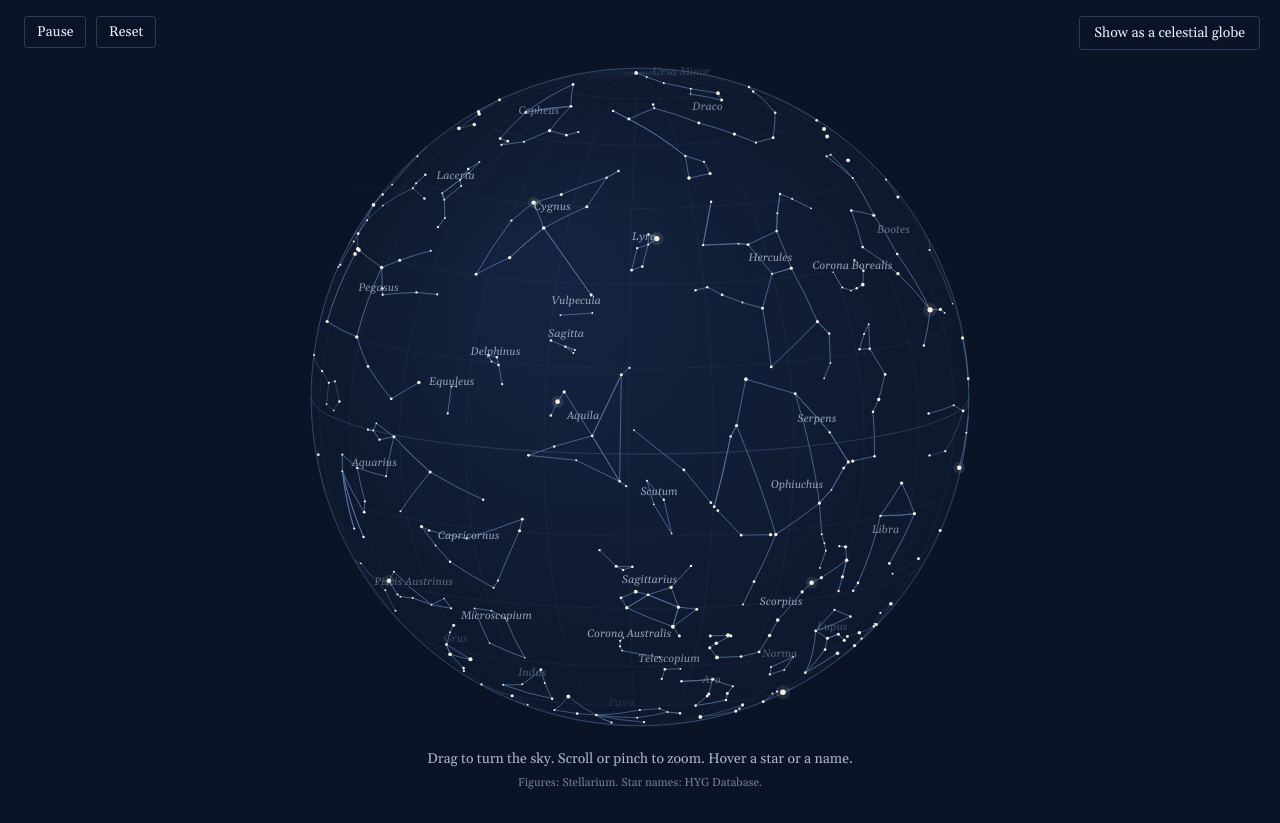
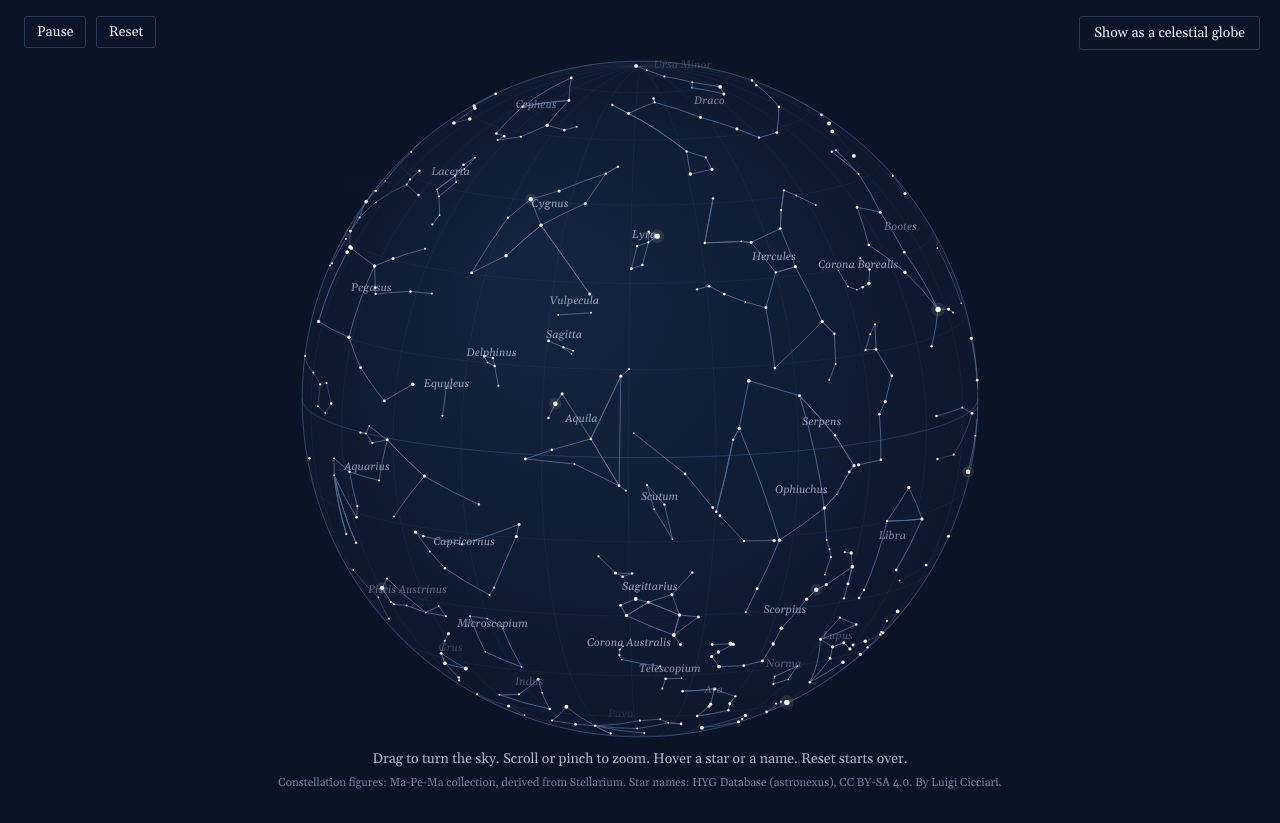
Before and after one commit to LuigiCicciari/constellation-globe, a plain HTML site: page index.html in a window 1280 px wide. Drawn offline with nearby package versions, Linux system fonts and the light colour scheme; animation ran at ten frames a second.

Commit message:
Add files via upload

```diff
--- a/index.html
+++ b/index.html
@@ -30,17 +30,19 @@
   .spin:hover{border-color:var(--line)}
   .spin:focus-visible{outline:2px solid var(--gold);outline-offset:2px}
   #reset{left:96px}
+  body.embed .credit{display:none}
+  body.embed .hint{bottom:10px}
   .credit{position:absolute;left:0;right:0;bottom:10px;text-align:center;font-size:11.5px;color:#6F7E99;margin:0;pointer-events:none}
-  @media (max-width:760px){.hint{font-size:12.5px}.toggle{right:14px}.where{left:14px;right:14px;top:58px;font-size:12.5px;white-space:normal}}
+  @media (max-width:760px){.hint{font-size:12.5px;bottom:48px}.credit{font-size:10.5px;padding:0 12px}body.embed .hint{bottom:10px}.toggle{right:14px}.where{left:14px;right:14px;top:58px;font-size:12.5px;white-space:normal}}
 </style>
 </head>
 <body>
 <canvas id="sky" role="img" aria-label="An interactive celestial globe showing the 88 constellations. Drag to turn it; hover a star or a constellation name for details."></canvas>
-<p class="hint">Drag to turn the sky. Scroll or pinch to zoom. Hover a star or a name.</p>
+<p class="hint">Drag to turn the sky. Scroll or pinch to zoom. Hover a star or a name. Reset starts over.</p>
 <button class="toggle" id="view" type="button" aria-pressed="false">Show as a celestial globe</button>
 <button class="spin" id="spin" type="button" aria-pressed="true">Pause</button>
 <button class="spin" id="reset" type="button" title="Clear the highlighted constellation and return to the starting view">Reset</button>
-<p class="credit">Figures: Stellarium. Star names: HYG Database.</p>
+<p class="credit">Constellation figures: Ma-Pe-Ma collection, derived from Stellarium. Star names: HYG Database (astronexus), CC BY-SA 4.0. By Luigi Cicciari.</p>
 <p class="where" id="where" hidden></p>
 <div class="card" id="card" role="status" aria-live="polite"></div>
 <script>
@@ -55,7 +57,9 @@ const monthQ=Q.has('month')&&!isNaN(parseInt(Q.get('month'),10))?MONTHS[(parseIn
 const latTxt=latQ===null?'':`${Math.abs(latQ).toFixed(1).replace(/\.0$/,'')}° ${latQ>=0?'N':'S'}`;
 const placeQ=(Q.get('place')||'').trim().slice(0,40)||null;
 const placeTxt=placeQ||latTxt;
-const TOP=58, BOT=64;   // room for the top buttons and the two bottom lines
+const EMBED=Q.get('embed')==='1';   // inside Tableau: the dashboard footer carries the credits
+if(EMBED) document.body.classList.add('embed');
+const TOP=56, BOT=EMBED?34:58;   // room for the top buttons and the bottom line(s)
 const whereEl=document.getElementById('where');
 let CY=0;
 let W=0,H=0,R=0,dpr=1, zoomK=1, fromEarth=true, rot=[-80,-10,0], spinning=!reduce&&!focusAb, hoverAb=null;
@@ -73,7 +77,7 @@ function size(){
   dpr=window.devicePixelRatio||1; W=canvas.clientWidth; H=canvas.clientHeight;
   canvas.width=W*dpr; canvas.height=H*dpr; ctx.setTransform(dpr,0,0,dpr,0,0);
   const top=(W<=760&&!whereEl.hidden)?84:TOP;
-  R=Math.max(60,Math.min(W*0.92,H-top-BOT)/2*0.97); CY=top+(H-top-BOT)/2; draw();
+  R=Math.max(60,Math.min(W*0.94,H-top-BOT)/2*0.985); CY=top+(H-top-BOT)/2; draw();
 }
 function visible(ll){return d3.geoDistance(ll,[-rot[0],-rot[1]])<Math.PI/2-0.02;}
 let starPts=[], labelBoxes=[];
```
Also changed, not shown: preview.png, 1 other file.
